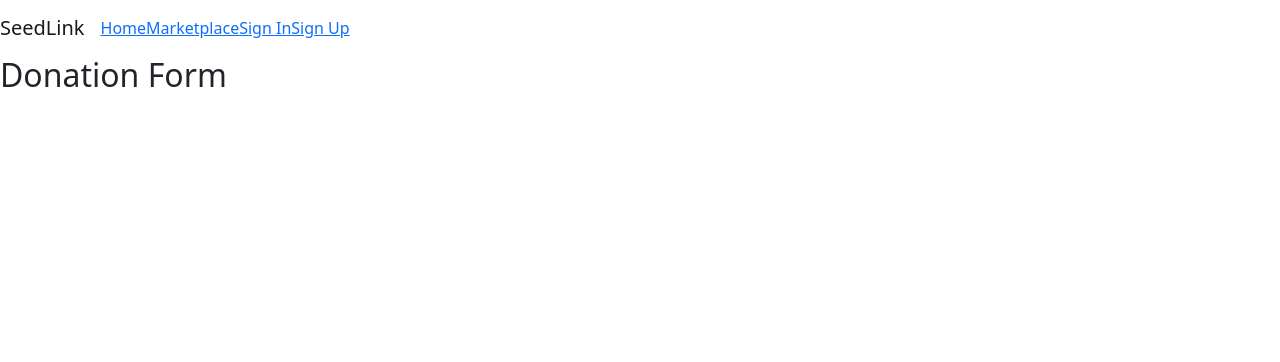
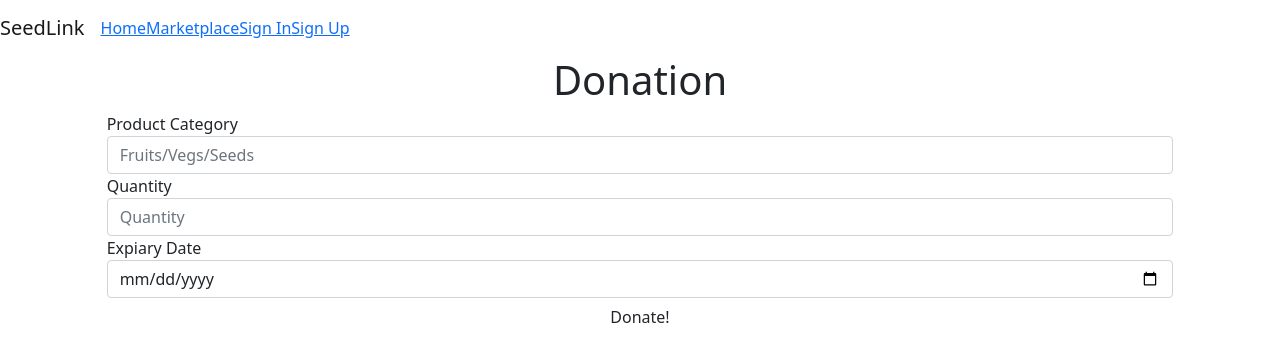
Before and after one commit to tindyc/seedlink, a Flask app: page /donation_form in a window 1280 px wide. Shown: the top 362 px of the page. Run offline with Flask 2, Linux system fonts and the light colour scheme; some libraries are stand-ins or nearby versions.

Commit message:
Add donation form

```diff
--- a/templates/donation_form.html
+++ b/templates/donation_form.html
@@ -1,4 +1,34 @@
 {% extends "base.html" %}
+
 {% block content %}
-    <h2>Donation Form</h2>
+<!-- Page Heading -->
+<div class="row text-center">
+    <div class="col-10 offset-1 col-md-6 offset-md-3">
+        <h1 class="form-heading-signup">Donation</h1>
+    </div>
+</div>
+<!-- Add Donation Form-->
+<form method="POST" action="" class="col-10 offset-1">
+    <div class="form-group">
+        <label for="product_category">Product Category</label>
+        <input type="text" class="form-control" id="product_category" name="product_category" placeholder="Fruits/Vegs/Seeds" required>
+    </div>
+
+    <div class="form-group">
+        <label for="quantity">Quantity</label>
+        <input type="number" class="form-control" id="quantity" name="quantity" placeholder="Quantity" required>
+    </div>
+
+    <div class="form-group">
+        <label for="expiry_date">Expiary Date</label>
+        <input type="date" class="form-control" id="expiry_date" name="expiry_date" placeholder="Expiry Date">
+    </div>
+
+    <div class="row">
+        <div class="col-12 text-center">
+            <button type="submit" class="btn">Donate!</button>
+        </div>
+    </div>
+</form>
+
 {% endblock %}
```
